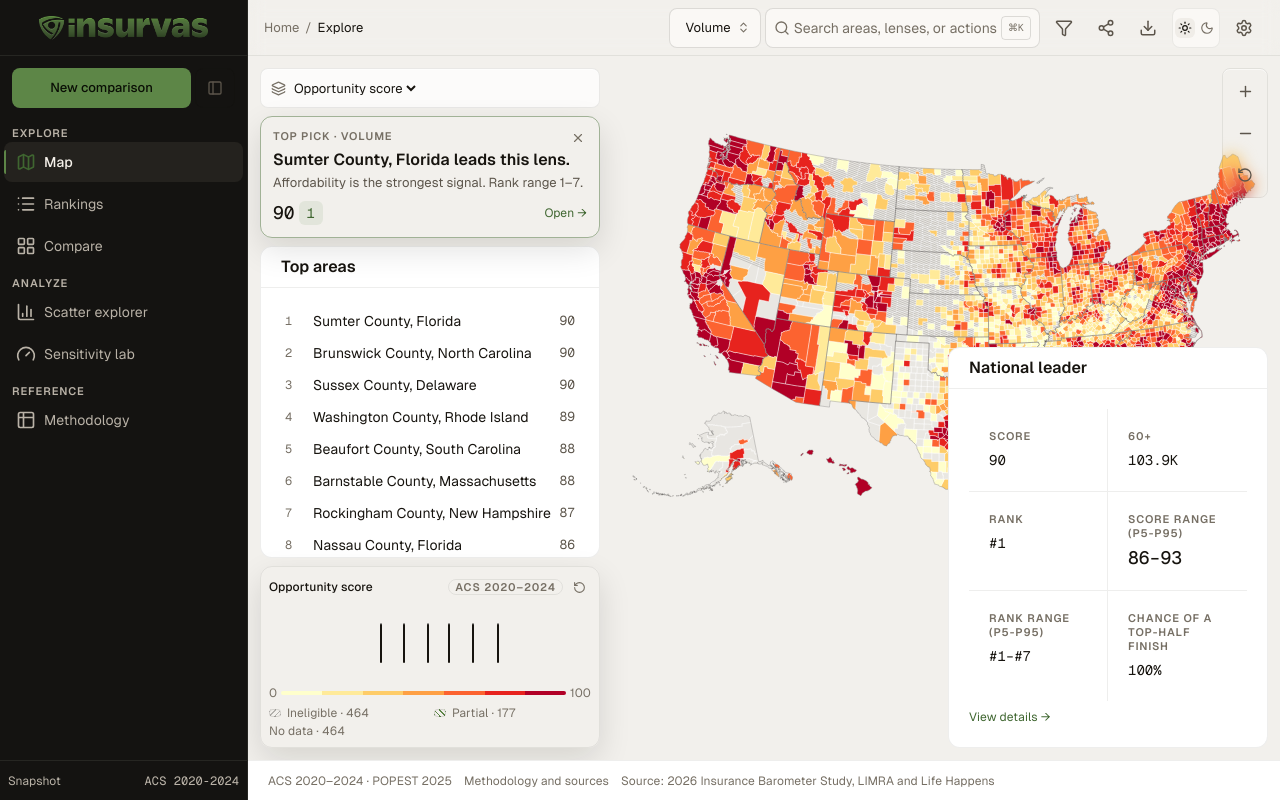
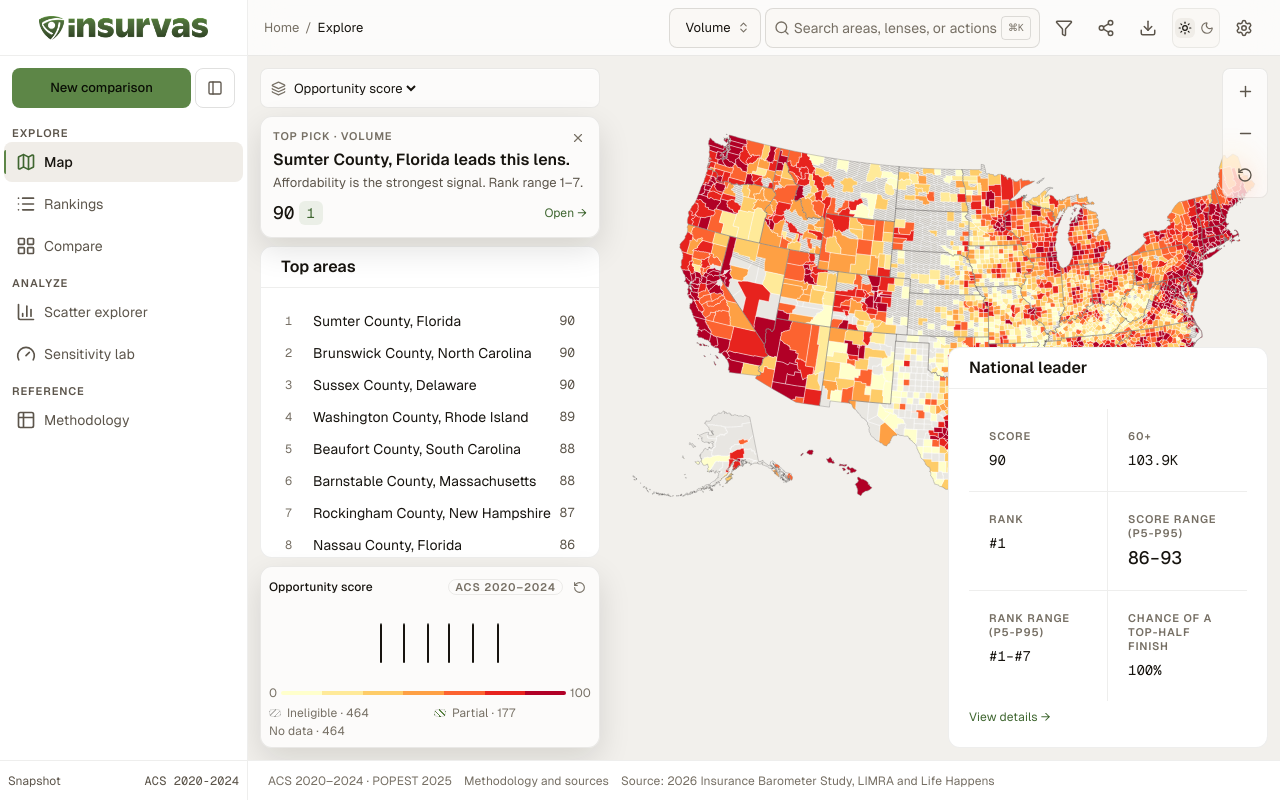
Before and after one commit to sweagon/insurvas-market-finder, a React (Vite) app in the folder web/: page / in a window 1280 px wide. Built offline with nearby package versions, Linux system fonts and the light colour scheme.

Commit message:
style: unify glass surfaces and make sidebar follow theme

```diff
--- a/web/index.html
+++ b/web/index.html
@@ -1,5 +1,5 @@
 <!doctype html>
-<html lang="en" data-theme="dark" data-density="comfortable" data-sidebar="dark" data-reduced-transparency="0">
+<html lang="en" data-theme="dark" data-density="comfortable" data-reduced-transparency="0">
   <head>
     <meta charset="UTF-8" />
     <meta name="viewport" content="width=device-width, initial-scale=1.0, viewport-fit=cover" />
--- a/web/src/design-system/map/MapLegend.tsx
+++ b/web/src/design-system/map/MapLegend.tsx
@@ -53,7 +53,7 @@ export function MapLegend({
   return (
     <section
       aria-label={`${layerLabel} map legend`}
-      className={cn("rounded-card border border-subtle bg-surface1/98 p-3 shadow-l3 backdrop-blur", className)}
+      className={cn("glass rounded-card border p-3 shadow-l3", className)}
     >
       <div className="flex items-center gap-2">
         <h2 className="min-w-0 truncate text-caption font-medium text-primary">{layerLabel}</h2>
--- a/web/src/design-system/patterns/BottomTabBar.tsx
+++ b/web/src/design-system/patterns/BottomTabBar.tsx
@@ -18,7 +18,7 @@ export function BottomTabBar({ onMore }: { onMore: () => void }) {
   return (
     <nav
       aria-label="Primary"
-      className="fixed inset-x-0 bottom-0 z-sticky flex h-[calc(3.5rem+env(safe-area-inset-bottom))] items-stretch border-t border-subtle bg-surface1/95 pb-[env(safe-area-inset-bottom)] backdrop-blur md:hidden"
+      className="glass fixed inset-x-0 bottom-0 z-sticky flex h-[calc(3.5rem+env(safe-area-inset-bottom))] items-stretch border-t pb-[env(safe-area-inset-bottom)] md:hidden"
     >
       {ITEMS.map((item) => {
         const active = view === item.id;
--- a/web/src/design-system/patterns/SettingsPanel.tsx
+++ b/web/src/design-system/patterns/SettingsPanel.tsx
@@ -2,7 +2,7 @@ import { usePreferences, type Density, type Palette } from "../providers/Prefere
 import { SegmentedControl } from "../primitives/tabs";
 import { Switch } from "../primitives/inputs";
 
-/** Settings popover content: theme, density, palette, sidebar, reduce motion. */
+/** Settings popover content: theme, density, palette, reduce motion. */
 export function SettingsPanel() {
   const p = usePreferences();
   return (
@@ -37,16 +37,6 @@ export function SettingsPanel() {
           ]}
         />
       </Row>
-      <Row label="Sidebar">
-        <SegmentedControl
-          value={p.sidebarTone}
-          onValueChange={(v) => p.setSidebarTone(v as "dark" | "light")}
-          options={[
-            { value: "dark", label: "Dark" },
-            { value: "light", label: "Light" },
-          ]}
-        />
-      </Row>
       <Row label="Reduce motion">
         <Switch checked={p.reduceMotion} onCheckedChange={p.setReduceMotion} aria-label="Reduce motion" />
       </Row>
--- a/web/src/design-system/patterns/Sidebar.tsx
+++ b/web/src/design-system/patterns/Sidebar.tsx
@@ -40,11 +40,8 @@ const REFERENCE: NavItem[] = [
 export function Sidebar({ onOpenPalette }: { onOpenPalette: () => void }) {
   const { compare, catalog, source } = useStore();
   const { view, setView } = useView();
-  const { sidebarTone, setSidebarTone } = usePreferences();
-  const dark =
-    sidebarTone === "dark" &&
-    (typeof document === "undefined" ||
-      document.documentElement.dataset.theme !== "light");
+  const { theme } = usePreferences();
+  const dark = theme === "dark";
 
   const groups: { label: string; items: NavItem[] }[] = [
     { label: "Explore", items: EXPLORE },
@@ -160,13 +157,9 @@ export function Sidebar({ onOpenPalette }: { onOpenPalette: () => void }) {
         className="flex h-control shrink-0 items-center justify-between gap-2 border-t px-3 text-caption"
         style={{ borderColor: "var(--sidebar-border)" }}
       >
-        <button
-          type="button"
-          onClick={() => setSidebarTone(dark ? "light" : "dark")}
-          className="hidden whitespace-nowrap xl:inline text-[var(--sidebar-text-secondary)] hover:text-[var(--sidebar-text)]"
-        >
+        <span className="hidden whitespace-nowrap xl:inline text-[var(--sidebar-text-secondary)]">
           {source === "live" ? "Live data" : "Snapshot"}
-        </button>
+        </span>
         <span className="hidden whitespace-nowrap xl:inline font-mono text-mono text-[var(--sidebar-text-secondary)]">
           {catalog ? `ACS ${catalog.meta.vintages.acs}` : ""}
         </span>
--- a/web/src/design-system/patterns/TopBar.tsx
+++ b/web/src/design-system/patterns/TopBar.tsx
@@ -32,7 +32,7 @@ export function TopBar({
   const { theme } = usePreferences();
 
   return (
-    <header className="sticky top-0 z-sticky flex h-14 min-w-0 items-center gap-2 border-b border-subtle bg-surface1/95 px-3 pl-[max(0.75rem,env(safe-area-inset-left))] pr-[max(0.75rem,env(safe-area-inset-right))] backdrop-blur md:gap-3 md:px-5">
+    <header className="glass sticky top-0 z-sticky flex h-14 min-w-0 items-center gap-2 border-b px-3 pl-[max(0.75rem,env(safe-area-inset-left))] pr-[max(0.75rem,env(safe-area-inset-right))] md:gap-3 md:px-5">
       <span className="md:hidden">
         <Brand tone={theme} variant="mark" className="h-7 w-7" alt="Insurvas Market Finder" />
       </span>
--- a/web/src/design-system/providers/PreferencesProvider.tsx
+++ b/web/src/design-system/providers/PreferencesProvider.tsx
@@ -11,13 +11,11 @@ import {
 export type Theme = "dark" | "light";
 export type Density = "comfortable" | "compact";
 export type Palette = "default" | "colorblind";
-export type SidebarTone = "dark" | "light";
 
 interface PreferencesValue {
   theme: Theme;
   density: Density;
   palette: Palette;
-  sidebarTone: SidebarTone;
   reduceMotion: boolean;
   reduceTransparency: boolean;
   setTheme: (t: Theme) => void;
@@ -25,7 +23,6 @@ interface PreferencesValue {
   setDensity: (d: Density) => void;
   toggleDensity: () => void;
   setPalette: (p: Palette) => void;
-  setSidebarTone: (s: SidebarTone) => void;
   setReduceMotion: (v: boolean) => void;
   setReduceTransparency: (v: boolean) => void;
 }
@@ -71,9 +68,6 @@ export function PreferencesProvider({ children }: { children: ReactNode }) {
   const [palette, setPaletteState] = useState<Palette>(() =>
     read<Palette>("insurvas.palette", "default"),
   );
-  const [sidebarTone, setSidebarToneState] = useState<SidebarTone>(() =>
-    read<SidebarTone>("insurvas.sidebar", "dark"),
-  );
   const [reduceMotion, setReduceMotionState] = useState<boolean>(() => {
     try {
       return localStorage.getItem("insurvas.reduceMotion") === "1";
@@ -102,10 +96,6 @@ export function PreferencesProvider({ children }: { children: ReactNode }) {
     write("insurvas.palette", palette);
   }, [palette]);
   useEffect(() => {
-    document.documentElement.dataset.sidebar = sidebarTone;
-    write("insurvas.sidebar", sidebarTone);
-  }, [sidebarTone]);
-  useEffect(() => {
     document.documentElement.dataset.reduceMotion = reduceMotion ? "1" : "0";
     write("insurvas.reduceMotion", reduceMotion ? "1" : "0");
   }, [reduceMotion]);
@@ -128,7 +118,6 @@ export function PreferencesProvider({ children }: { children: ReactNode }) {
       theme,
       density,
       palette,
-      sidebarTone,
       reduceMotion,
       reduceTransparency,
       setTheme: setThemeState,
@@ -136,11 +125,10 @@ export function PreferencesProvider({ children }: { children: ReactNode }) {
       setDensity: setDensityState,
       toggleDensity,
       setPalette: setPaletteState,
-      setSidebarTone: setSidebarToneState,
       setReduceMotion: setReduceMotionState,
       setReduceTransparency: setReduceTransparencyState,
     }),
-    [theme, density, palette, sidebarTone, reduceMotion, reduceTransparency, toggleTheme, toggleDensity],
+    [theme, density, palette, reduceMotion, reduceTransparency, toggleTheme, toggleDensity],
   );
 
   return (
--- a/web/src/design-system/tokens/tokens.css
+++ b/web/src/design-system/tokens/tokens.css
@@ -98,6 +98,11 @@
   --shadow-l2: inset 0 1px 0 rgba(255, 255, 255, 0.04);
   --shadow-l3: 0 12px 32px rgba(0, 0, 0, 0.45);
   --shadow-l4: 0 24px 64px rgba(0, 0, 0, 0.55);
+  --sidebar-bg: #141311;
+  --sidebar-text: #f5f1ea;
+  --sidebar-text-secondary: #b9b2a7;
+  --sidebar-border: rgba(255, 244, 230, 0.08);
+  --sidebar-active: #24221e;
 }
 
 :root[data-theme="light"] {
@@ -136,24 +141,14 @@
   --shadow-l2: inset 0 1px 0 rgba(255, 255, 255, 0.6);
   --shadow-l3: 0 12px 32px rgba(20, 17, 12, 0.12);
   --shadow-l4: 0 24px 64px rgba(20, 17, 12, 0.14);
+  --sidebar-bg: #ffffff;
+  --sidebar-text: #17140f;
+  --sidebar-text-secondary: #5c554b;
+  --sidebar-border: rgba(20, 17, 12, 0.07);
+  --sidebar-active: #f0ede8;
 }
 
-/* Light theme keeps the dark sidebar from R5 as an option. */
-:root[data-theme="light"][data-sidebar="dark"],
-:root[data-theme="dark"][data-sidebar="dark"] {
-  --sidebar-bg: #141311;
-  --sidebar-text: #f5f1ea;
-  --sidebar-text-secondary: #b9b2a7;
-  --sidebar-border: rgba(255, 244, 230, 0.08);
-  --sidebar-active: #24221e;
-}
-:root[data-sidebar="light"] {
-  --sidebar-bg: var(--bg-surface-1);
-  --sidebar-text: var(--text-primary);
-  --sidebar-text-secondary: var(--text-secondary);
-  --sidebar-border: var(--border-subtle);
-  --sidebar-active: var(--bg-surface-3);
-}
+/* The sidebar follows the active theme. */
 
 /* Data-visualisation palettes (B.3) */
 :root {
--- a/web/src/views/Explore.tsx
+++ b/web/src/views/Explore.tsx
@@ -252,7 +252,7 @@ export default function Explore() {
         </button>
       </div>
 
-      <div className="absolute right-3 top-3 z-panel flex flex-col gap-1 rounded-control border border-subtle bg-surface1/95 p-1 shadow-l2 backdrop-blur md:right-4 md:top-4">
+      <div className="glass absolute right-3 top-3 z-panel flex flex-col gap-1 rounded-control border p-1 shadow-l2 md:right-4 md:top-4">
         <button type="button" onClick={() => mapRef.current?.zoomIn()} aria-label="Zoom in" className="flex h-row w-row items-center justify-center rounded-control md:h-control md:w-control text-secondary hover:bg-surface2 hover:text-primary">
           <Plus size={17} aria-hidden />
         </button>
@@ -267,7 +267,7 @@ export default function Explore() {
       <div className="absolute bottom-4 left-4 top-4 z-panel hidden w-[340px] max-w-[calc(100vw-2rem)] flex-col gap-3 md:flex">
         <div className="shrink-0">{layerPicker}</div>
         {answerOpen && top && (
-          <div className="hidden shrink-0 rounded-card border border-accentborder bg-surface1/95 p-4 shadow-l3 backdrop-blur lg:block">
+          <div className="glass hidden shrink-0 rounded-card border p-4 shadow-l3 lg:block">
             <div className="flex items-start justify-between gap-2">
               <p className="min-w-0 text-micro uppercase text-tertiary">Top pick · {catalog?.lenses[lens]?.label ?? lens}</p>
               <button type="button" onClick={dismissAnswer} aria-label="Dismiss answer card" className="shrink-0 rounded p-0.5 text-tertiary hover:text-primary">
@@ -329,7 +329,7 @@ export default function Explore() {
           <button
             type="button"
             onClick={() => select(focus.fips)}
-            className="flex w-full items-center gap-3 rounded-card border border-subtle bg-surface1/95 p-3 text-left shadow-l3 backdrop-blur"
+            className="glass flex w-full items-center gap-3 rounded-card border p-3 text-left shadow-l3"
           >
             <span className="min-w-0 flex-1">
               <span className="block truncate text-body-sm text-primary">{focus.name}, {focus.state}</span>
```
